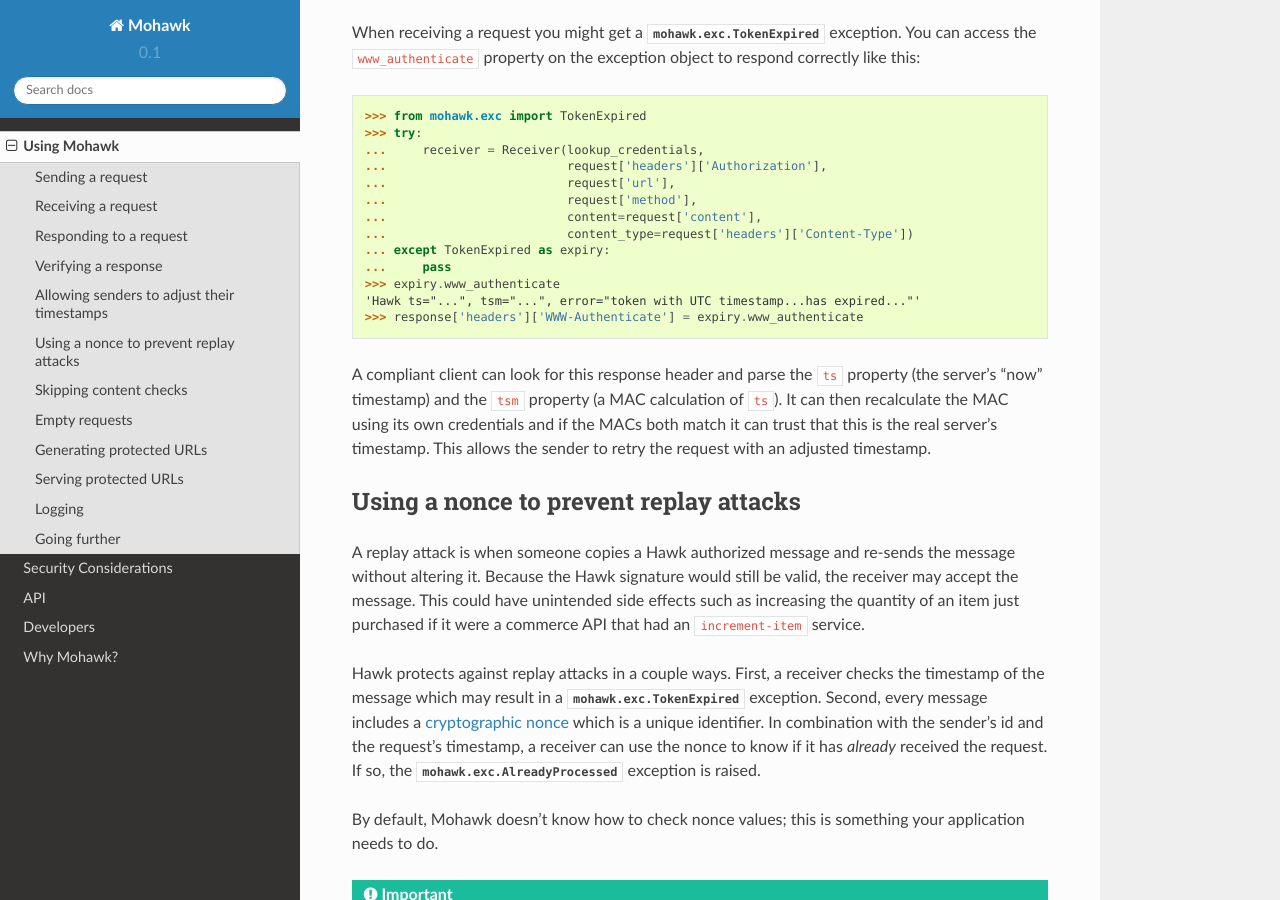
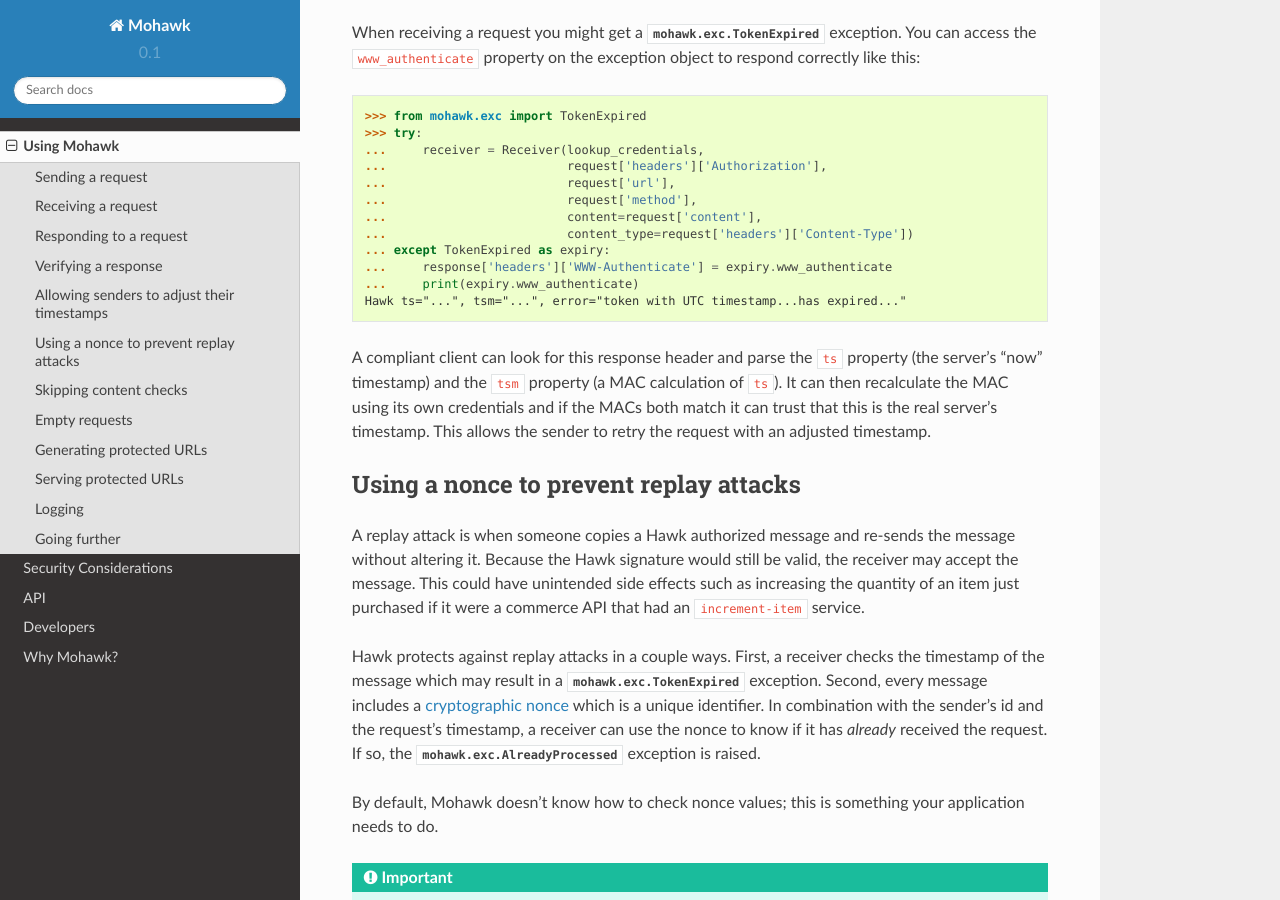
Before and after one commit to kumar303/mohawk, a Sphinx documentation site: the page built from docs/usage.rst, in a window 1280 px wide and 900 px high, scrolled down 3564 px. Built offline with Sphinx 7.4.7 and the Read the Docs theme 2.0.0, drawn with Linux system fonts in a browser that asks for light colours; some of the changed text lies outside the part shown.

```diff
--- a/docs/developers.rst
+++ b/docs/developers.rst
@@ -26,6 +26,12 @@ Using a `virtualenv`_ you can set yourself up for development like this::
 
     pip install -r requirements/dev.txt
     python setup.py develop
+
+..note::
+
+    The development commands such as building docs and publishing a release were
+    last tested on Python 3.7.4 so you will probably need a version close to that.
+    Use ``tox`` to develop features for older Python versions.
 
 Build the docs
 ==============
--- a/docs/usage.rst
+++ b/docs/usage.rst
@@ -79,7 +79,7 @@ with your request:
 .. doctest:: usage
 
     >>> sender.request_header
-    u'Hawk mac="...", hash="...", id="some-sender", ts="...", nonce="..."'
+    'Hawk mac="...", hash="...", id="some-sender", ts="...", nonce="..."'
 
 Using the `requests`_ library just as an example, you would send your POST
 like this:
@@ -172,7 +172,7 @@ This provides you with a similar Hawk header to use in the response:
 .. doctest:: usage
 
     >>> receiver.response_header
-    u'Hawk mac="...", hash="...="'
+    'Hawk mac="...", hash="...="'
 
 Using your web server's framework, respond with a
 ``Server-Authorization`` header. For example:
@@ -242,10 +242,9 @@ exception object to respond correctly like this:
     ...                         content=request['content'],
     ...                         content_type=request['headers']['Content-Type'])
     ... except TokenExpired as expiry:
-    ...     pass
-    >>> expiry.www_authenticate
-    'Hawk ts="...", tsm="...", error="token with UTC timestamp...has expired..."'
-    >>> response['headers']['WWW-Authenticate'] = expiry.www_authenticate
+    ...     response['headers']['WWW-Authenticate'] = expiry.www_authenticate
+    ...     print(expiry.www_authenticate)
+    Hawk ts="...", tsm="...", error="token with UTC timestamp...has expired..."
 
 .. doctest:: usage
     :hide:
@@ -378,7 +377,7 @@ Now you'll get an ``Authorization`` header without a ``hash`` attribute:
 .. doctest:: usage
 
     >>> sender.request_header
-    u'Hawk mac="...", id="some-sender", ts="...", nonce="..."'
+    'Hawk mac="...", id="some-sender", ts="...", nonce="..."'
 
 The :class:`mohawk.Receiver` must also be constructed to accept content
 without a declared hash using ``accept_untrusted_content=True``:
```
Also changed, not shown: 2 other files.
